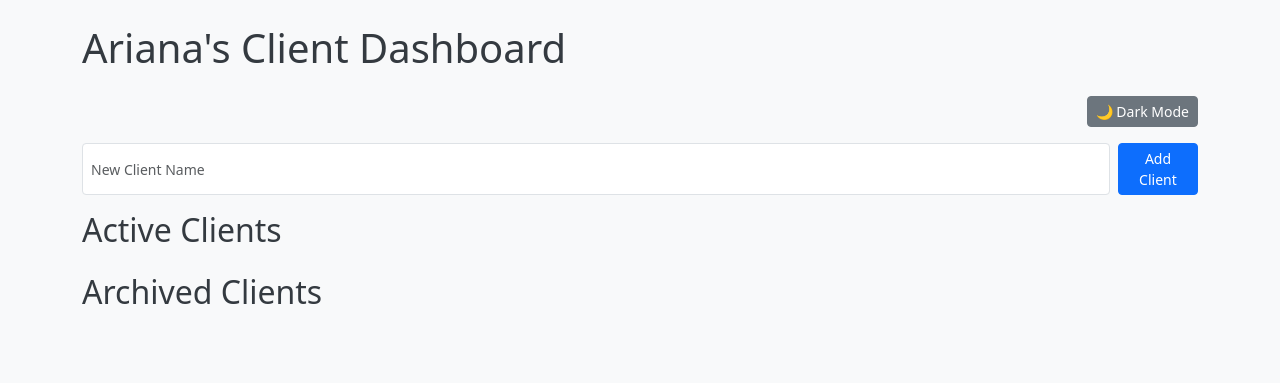
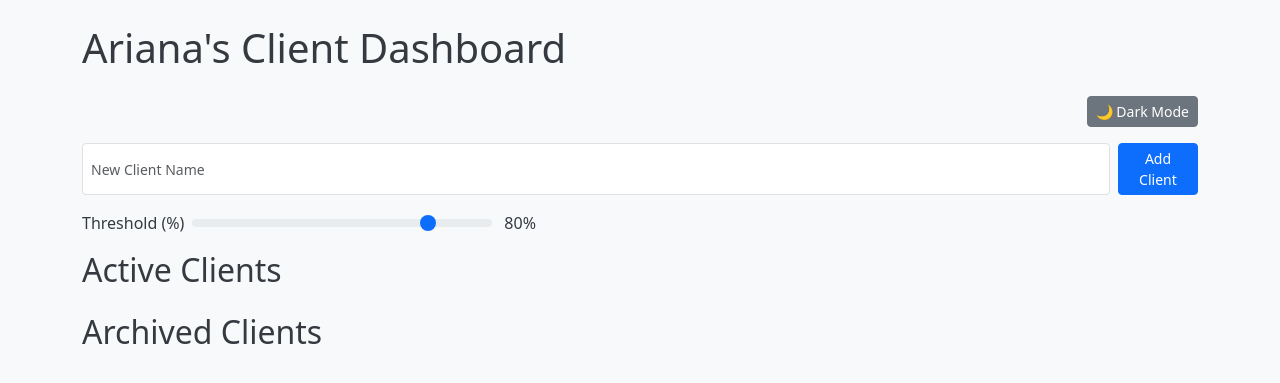
Before and after one commit to Lamb1993/client-dashboard, a Flask app: page / in a window 1280 px wide. Shown: the top 383 px of the page. Run offline with Flask 3, Linux system fonts and the light colour scheme; data that the repository does not hold is empty; some libraries are stand-ins or nearby versions.

Commit message:
Threshold indicator
Dotted line threshold indicator added to all charts with a global value. Value can be adjusted by a single slider near the top of the page.

style.css:
-align threshold slider

dashboard.html:
-slider added rider before the "Active Clients" title
-JS for updating the global chart indicator on slider change.
-JS to let the global threshold indicator persist

```diff
--- a/static/style.css
+++ b/static/style.css
@@ -64,6 +64,25 @@ button:hover {
     transform: scale(1.05);
 }
 
+
+/* -------------------------
+   Slider Threshold
+--------------------------- */
+.threshold-control {
+    display: flex;
+    align-items: center;
+    gap: 0.5rem;
+}
+
+.threshold-control label {
+    white-space: nowrap;
+}
+
+.threshold-control input[type="range"] {
+    flex-grow: 1;
+    margin: 0;
+}
+
 /* -------------------------
    Charts
 --------------------------- */
--- a/templates/dashboard.html
+++ b/templates/dashboard.html
@@ -25,6 +25,14 @@
         <input type="text" name="name" placeholder="New Client Name" class="form-control form-control-sm" required>
         <button type="submit" class="btn btn-primary btn-sm">Add Client</button>
     </form>
+
+    <!-- Global Threshold Slider -->
+    <div class="threshold-control d-flex align-items-center gap-2 mb-3">
+        <label for="threshold-slider" class="mb-0">Threshold (%)</label>
+        <input id="threshold-slider" type="range" min="0" max="100" value="80"
+            class="form-range flex-grow-1" style="max-width: 300px;">
+        <span id="threshold-value" class="ms-1">80%</span>
+    </div>
 
    <h2>Active Clients</h2>
     <div id="active-clients">
@@ -84,7 +92,41 @@
 </div>
 
 <script>
+let GLOBAL_THRESHOLD = 80;   // default, user-adjustable
+
 $(document).ready(function() {
+
+    ///////////////////// Slider Things /////////////////////
+    // update global chart indicator threshold
+    $('#threshold-slider').on('input', function () {
+        GLOBAL_THRESHOLD = parseFloat(this.value);
+        $('#threshold-value').text(GLOBAL_THRESHOLD + '%');
+
+        // Re-render all visible charts
+        $('.toggle-graph').each(function () {
+            const clientId = $(this).data('client');
+            const cardBody = $('#client-' + clientId + ' .card-body');
+
+            if (cardBody.is(':visible')) {
+                fetchData(clientId);
+            }
+        });
+    });
+
+    // Load saved threshold
+    if (localStorage.getItem('threshold')) {
+        GLOBAL_THRESHOLD = parseFloat(localStorage.getItem('threshold'));
+        $('#threshold-slider').val(GLOBAL_THRESHOLD);
+        $('#threshold-value').text(GLOBAL_THRESHOLD + '%');
+    }
+
+    // Save on change
+    $('#threshold-slider').on('input', function () {
+        GLOBAL_THRESHOLD = parseFloat(this.value);
+        localStorage.setItem('threshold', GLOBAL_THRESHOLD);
+    });
+
+    ///////////////////// Slider Things End /////////////////////
 
     // Default all date inputs to today's date
     const today = new Date().toISOString().split('T')[0];
@@ -140,7 +182,35 @@ $(document).ready(function() {
             Plotly.newPlot('chart-' + clientId, [trace], {
                 title: 'Client ' + clientId + ' Data',
                 height: 500,
-                yaxis: {title: '%'}
+                yaxis: { title: '%' },
+
+                shapes: [
+                    {
+                        type: 'line',
+                        x0: 0,
+                        x1: 1,
+                        xref: 'paper',
+                        y0: GLOBAL_THRESHOLD,
+                        y1: GLOBAL_THRESHOLD,
+                        line: {
+                            color: 'red',
+                            width: 2,
+                            dash: 'dash'
+                        }
+                    }
+                ],
+
+                annotations: [
+                    {
+                        xref: 'paper',
+                        x: 1.01,
+                        y: GLOBAL_THRESHOLD,
+                        xanchor: 'left',
+                        text: `${GLOBAL_THRESHOLD}%`,
+                        showarrow: false,
+                        font: { color: 'red' }
+                    }
+                ]
             });
         });
     }
```
